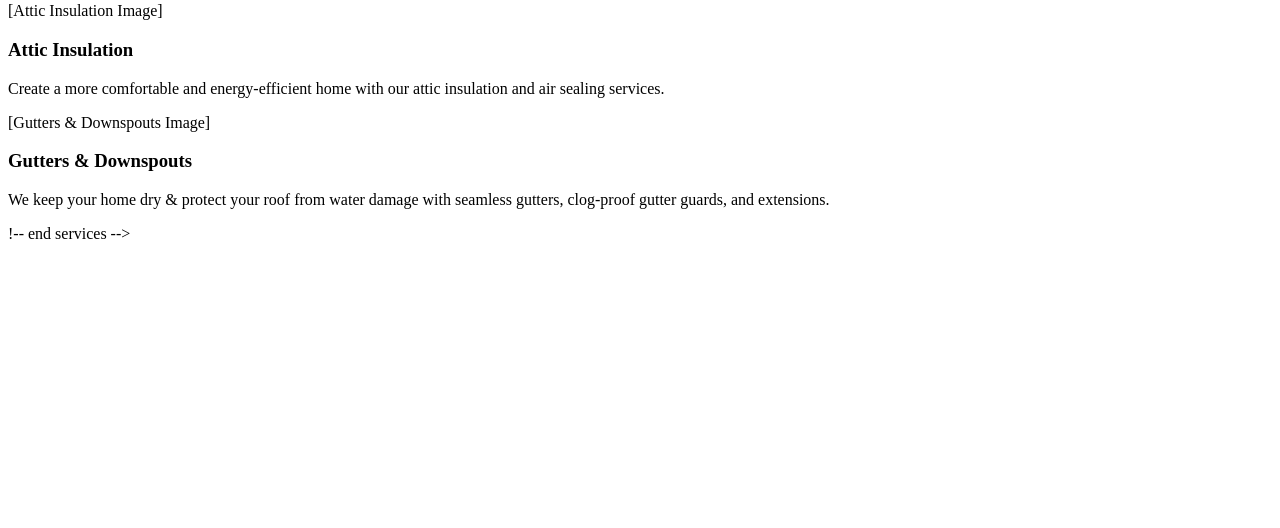
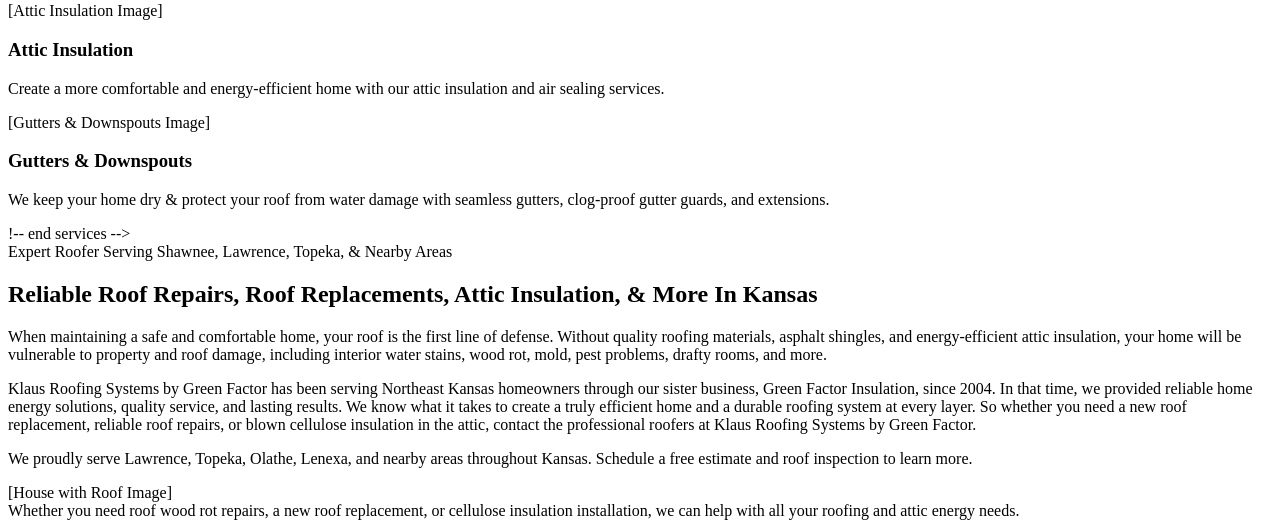
Before and after one commit to th-frontend/templates, a PHP site: page / in a window 1280 px wide. Shown: the part 451-979 px from the top of the page. Before the commit the page ends 690 px from the top, so only its background shows below. Run offline with PHP 8.4, Linux system fonts and the light colour scheme.

Commit message:
Update index.php

```diff
--- a/bn/index.php
+++ b/bn/index.php
@@ -101,5 +101,42 @@
     </div>
 
     !-- end services -->
+
+ <section class="about-section">
+        <div class="container">
+            <div class="content-left">
+                <div class="section-header">
+                    Expert Roofer Serving Shawnee, Lawrence, Topeka, & Nearby Areas
+                </div>
+
+                <h2 class="main-heading">
+                    Reliable Roof Repairs, Roof Replacements, Attic Insulation, & More In Kansas
+                </h2>
+
+                <p class="content-paragraph">
+                    When maintaining a safe and comfortable home, your roof is the first line of defense. Without quality roofing materials, asphalt shingles, and energy-efficient attic insulation, your home will be vulnerable to property and roof damage, including interior water stains, wood rot, mold, pest problems, drafty rooms, and more.
+                </p>
+
+                <p class="content-paragraph">
+                    Klaus Roofing Systems by Green Factor has been serving Northeast Kansas homeowners through our sister business, Green Factor Insulation, since 2004. In that time, we provided reliable home energy solutions, quality service, and lasting results. We know what it takes to create a truly efficient home and a durable roofing system at every layer. So whether you need a new roof replacement, reliable roof repairs, or blown cellulose insulation in the attic, contact the professional roofers at Klaus Roofing Systems by Green Factor.
+                </p>
+
+                <p class="content-paragraph">
+                    We proudly serve Lawrence, Topeka, Olathe, Lenexa, and nearby areas throughout Kansas. Schedule a free estimate and roof inspection to learn more.
+                </p>
+            </div>
+
+            <div class="image-section">
+                <div class="main-image">
+                    [House with Roof Image]
+                </div>
+                <div class="overlay-callout">
+                    Whether you need roof wood rot repairs, a new roof replacement, or cellulose insulation installation, we can help with all your roofing and attic energy needs.
+                </div>
+            </div>
+        </div>
+    </section>
+
+
 </body>
 </html>
```
